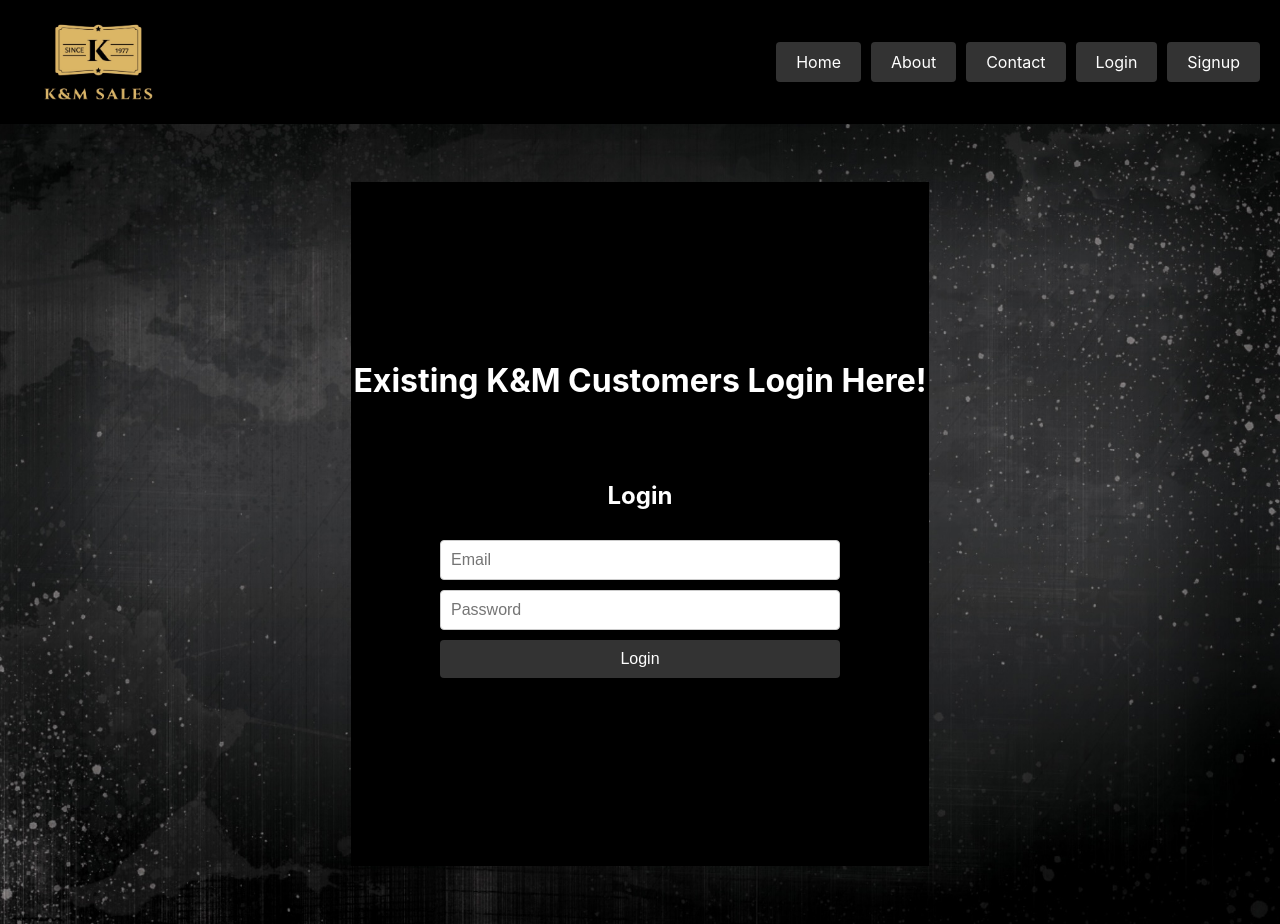
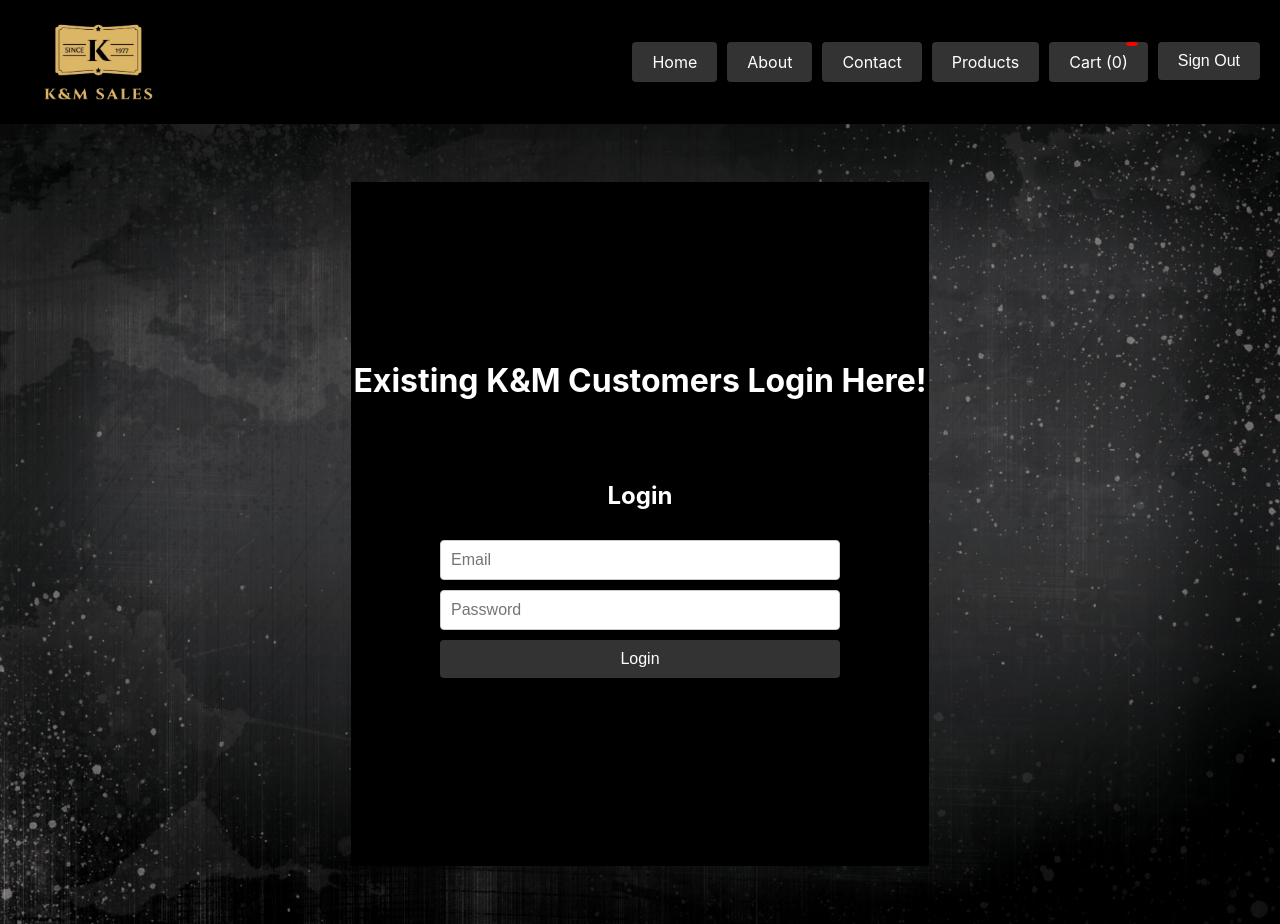
Before and after one commit to skhan139/km-sales, a React (Create React App) app: page /login in a window 1280 px wide. Built offline with nearby package versions, Linux system fonts and the light colour scheme; no server answers; sample sign-in values are in the browser's storage.

Commit message:
Initial commit

```diff
--- a/src/assets/styles/Navbar.css
+++ b/src/assets/styles/Navbar.css
@@ -23,7 +23,7 @@
   margin: 0;
 }
 
-li a {
+li a, .nav-button {
   display: inline-block;
   padding: 10px 20px;
   color: #fff;
@@ -33,8 +33,67 @@
   text-decoration: none;
   font-size: 16px;
   transition: background-color 0.3s;
+  cursor: pointer;
 }
 
-li a:hover {
+li a:hover, .nav-button:hover {
   background-color: #666;
 }
+
+/* src/assets/styles/Navbar.css */
+
+.navbar {
+  display: flex;
+  align-items: center;
+  justify-content: space-between;
+  padding: 10px 20px;
+  background-color: #000000;
+}
+
+.logo {
+  width: 150px;
+  height: 100px;
+}
+
+ul {
+  list-style-type: none;
+  display: flex;
+  gap: 10px;
+}
+
+li {
+  margin: 0;
+}
+
+li a, .nav-button {
+  display: inline-block;
+  padding: 10px 20px;
+  color: #fff;
+  background-color: #333;
+  border: none;
+  border-radius: 4px;
+  text-decoration: none;
+  font-size: 16px;
+  transition: background-color 0.3s;
+  cursor: pointer;
+}
+
+li a:hover, .nav-button:hover {
+  background-color: #666;
+}
+
+.cart-icon {
+  position: relative;
+}
+
+.cart-icon::after {
+  content: attr(data-count);
+  position: absolute;
+  top: -10px;
+  right: -10px;
+  background-color: red;
+  color: white;
+  border-radius: 50%;
+  padding: 2px 6px;
+  font-size: 12px;
+}
--- /dev/null
+++ b/src/components/Cart.css
@@ -0,0 +1,74 @@
+/* src/components/Cart.css */
+
+.cart-container {
+    padding: 20px;
+    max-width: 800px;
+    margin: auto;
+  }
+
+  .cart-items {
+    display: flex;
+    flex-direction: column;
+    gap: 20px;
+  }
+
+  .cart-item {
+    display: flex;
+    align-items: center;
+    background-color: #f9f9f9;
+    padding: 10px;
+    border-radius: 8px;
+    box-shadow: 0 1px 3px rgba(0, 0, 0, 0.1);
+  }
+
+  .cart-item-image {
+    width: 100px;
+    height: 100px;
+    object-fit: cover;
+    border-radius: 8px;
+    margin-right: 20px;
+  }
+
+  .cart-item-details {
+    flex-grow: 1;
+  }
+
+  .cart-item-name {
+    font-size: 18px;
+    font-weight: bold;
+    margin-bottom: 5px;
+  }
+
+  .cart-item-price {
+    font-size: 16px;
+    color: #888;
+  }
+
+  .remove-item-button {
+    background-color: #f44336;
+    color: white;
+    border: none;
+    padding: 5px 10px;
+    border-radius: 4px;
+    cursor: pointer;
+    transition: background-color 0.3s;
+  }
+
+  .remove-item-button:hover {
+    background-color: #d32f2f;
+  }
+
+  .checkout-button {
+    background-color: #4CAF50;
+    color: white;
+    border: none;
+    padding: 10px 20px;
+    border-radius: 4px;
+    cursor: pointer;
+    transition: background-color 0.3s;
+    margin-top: 20px;
+  }
+
+  .checkout-button:hover {
+    background-color: #45a049;
+  }
--- /dev/null
+++ b/src/components/Cart.js
@@ -0,0 +1,49 @@
+// src/components/Cart.js
+
+import React from 'react';
+import { useCart } from '../context/CartContext';
+import { useAuthState } from 'react-firebase-hooks/auth';
+import { auth } from '../firebase';
+import { useNavigate } from 'react-router-dom';
+import './Cart.css'; // Import the CSS file for styling
+
+const Cart = () => {
+  const { cart, removeItemFromCart, clearCart } = useCart();
+  const [user] = useAuthState(auth);
+  const navigate = useNavigate();
+
+  const handleCheckout = () => {
+    if (user) {
+      // Implement checkout logic here
+      clearCart();
+      navigate('/checkout-success');
+    } else {
+      navigate('/login');
+    }
+  };
+
+  return (
+    <div className="cart-container">
+      <h2>Your Cart</h2>
+      {cart.length === 0 ? (
+        <p>Your cart is empty</p>
+      ) : (
+        <div className="cart-items">
+          {cart.map((item) => (
+            <div key={item.id} className="cart-item">
+              <img src={item.image} alt={item.name} className="cart-item-image" />
+              <div className="cart-item-details">
+                <span className="cart-item-name">{item.name}</span>
+                <span className="cart-item-price">{item.price}</span>
+              </div>
+              <button className="remove-item-button" onClick={() => removeItemFromCart(item.id)}>Remove</button>
+            </div>
+          ))}
+        </div>
+      )}
+      <button className="checkout-button" onClick={handleCheckout}>Proceed to Checkout</button>
+    </div>
+  );
+};
+
+export default Cart;
--- a/src/components/Navbar.js
+++ b/src/components/Navbar.js
@@ -2,9 +2,15 @@
 
 import React from 'react';
 import { Link } from 'react-router-dom';
+import { useAuthState } from 'react-firebase-hooks/auth';
+import { auth } from '../firebase';
+import { useCart } from '../context/CartContext';
 import '../assets/styles/Navbar.css'; // Ensure this path is correct
 
 const Navbar = () => {
+  const [user] = useAuthState(auth);
+  const { cart } = useCart();
+
   return (
     <nav className="navbar">
       <Link to="/">
@@ -12,15 +18,32 @@
           src="/assets/images/km.jpeg"
           alt="K&M Sales Logo"
           className="logo"
-          style={{ width: '150px', height: '100px' }}
         />
       </Link>
       <ul>
         <li><Link to="/">Home</Link></li>
         <li><Link to="/about">About</Link></li>
         <li><Link to="/contact">Contact</Link></li>
-        <li><Link to="/login">Login</Link></li>
-        <li><Link to="/signup">Signup</Link></li>
+        {user ? (
+          <>
+            <li><Link to="/members">Products</Link></li>
+            <li>
+              <Link to="/cart">
+                <span className="cart-icon">
+                  Cart ({cart.length})
+                </span>
+              </Link>
+            </li>
+            <li>
+              <button className="nav-button" onClick={() => auth.signOut()}>Sign Out</button>
+            </li>
+          </>
+        ) : (
+          <>
+            <li><Link to="/login">Login</Link></li>
+            <li><Link to="/signup">Signup</Link></li>
+          </>
+        )}
       </ul>
     </nav>
   );
--- a/src/components/ProductGallery.js
+++ b/src/components/ProductGallery.js
@@ -1,10 +1,14 @@
+// src/components/ProductGallery.js
+
 import React, { useState, useEffect } from 'react';
 import products from '../data/Products';
+import { useCart } from '../context/CartContext';
 import './ProductGallery.css'; // Import the CSS file for styling
 
 const ProductGallery = ({ searchTerm }) => {
   const [sortCriteria, setSortCriteria] = useState('all');
   const [filteredProducts, setFilteredProducts] = useState([...products]);
+  const { addItemToCart } = useCart(); // Use the Cart context
 
   useEffect(() => {
     filterProducts(searchTerm, sortCriteria);
@@ -44,6 +48,7 @@
             <img src={product.image} alt={product.name} className="product-image" />
             <h2 className="product-name">{product.name}</h2>
             <p className="product-price">{product.price}</p>
+            <button onClick={() => addItemToCart(product)}>Add to Cart</button> {/* Add to Cart button */}
           </div>
         ))}
       </div>
--- /dev/null
+++ b/src/context/CartContext.js
@@ -0,0 +1,31 @@
+// src/context/CartContext.js
+
+import React, { createContext, useState, useContext } from 'react';
+
+const CartContext = createContext();
+
+export const useCart = () => {
+  return useContext(CartContext);
+};
+
+export const CartProvider = ({ children }) => {
+  const [cart, setCart] = useState([]);
+
+  const addItemToCart = (item) => {
+    setCart((prevCart) => [...prevCart, item]);
+  };
+
+  const removeItemFromCart = (itemId) => {
+    setCart((prevCart) => prevCart.filter(item => item.id !== itemId));
+  };
+
+  const clearCart = () => {
+    setCart([]);
+  };
+
+  return (
+    <CartContext.Provider value={{ cart, addItemToCart, removeItemFromCart, clearCart }}>
+      {children}
+    </CartContext.Provider>
+  );
+};
--- /dev/null
+++ b/src/pages/CheckoutPage.js
@@ -0,0 +1,45 @@
+// src/pages/CheckoutPage.js
+
+import React from 'react';
+import { useCart } from '../context/CartContext';
+import { useAuthState } from 'react-firebase-hooks/auth';
+import { auth } from '../firebase';
+import { useNavigate } from 'react-router-dom';
+
+const CheckoutPage = () => {
+  const { cart, clearCart } = useCart();
+  const [user] = useAuthState(auth);
+  const navigate = useNavigate();
+
+  const handleCheckout = () => {
+    if (user) {
+      // Implement checkout logic here
+      clearCart();
+      navigate('/checkout-success');
+    } else {
+      navigate('/login');
+    }
+  };
+
+  return (
+    <div className="checkout-container">
+      <h2>Checkout</h2>
+      {cart.length === 0 ? (
+        <p>Your cart is empty</p>
+      ) : (
+        <ul>
+          {cart.map((item) => (
+            <li key={item.id}>
+              <img src={item.image} alt={item.name} style={{ width: '50px', height: '50px' }} />
+              <span>{item.name}</span>
+              <span>{item.price}</span>
+            </li>
+          ))}
+        </ul>
+      )}
+      <button onClick={handleCheckout}>Proceed to Checkout</button>
+    </div>
+  );
+};
+
+export default CheckoutPage;
```
Also changed, not shown: package.json (+7 -1 lines), src/App.js (+16 -2 lines), 1 other file (tests, documents, lock files or other folders).
